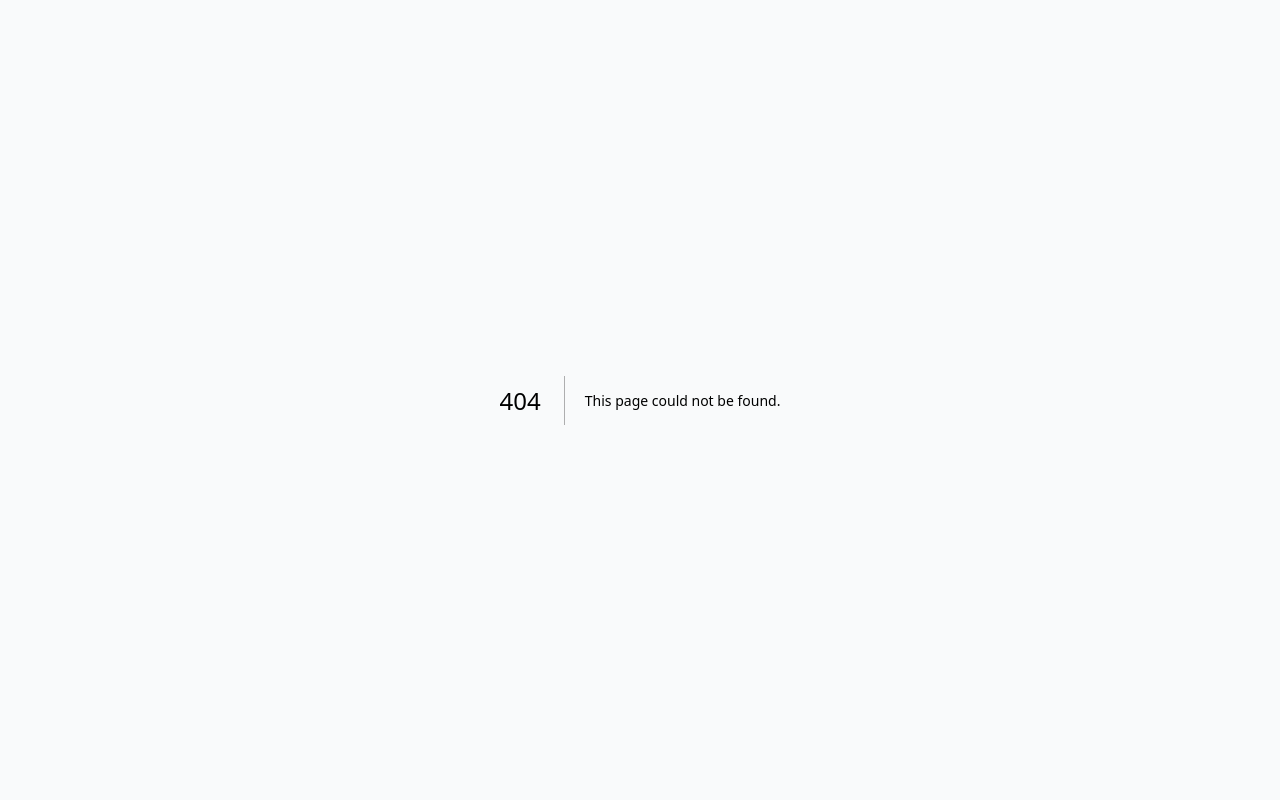
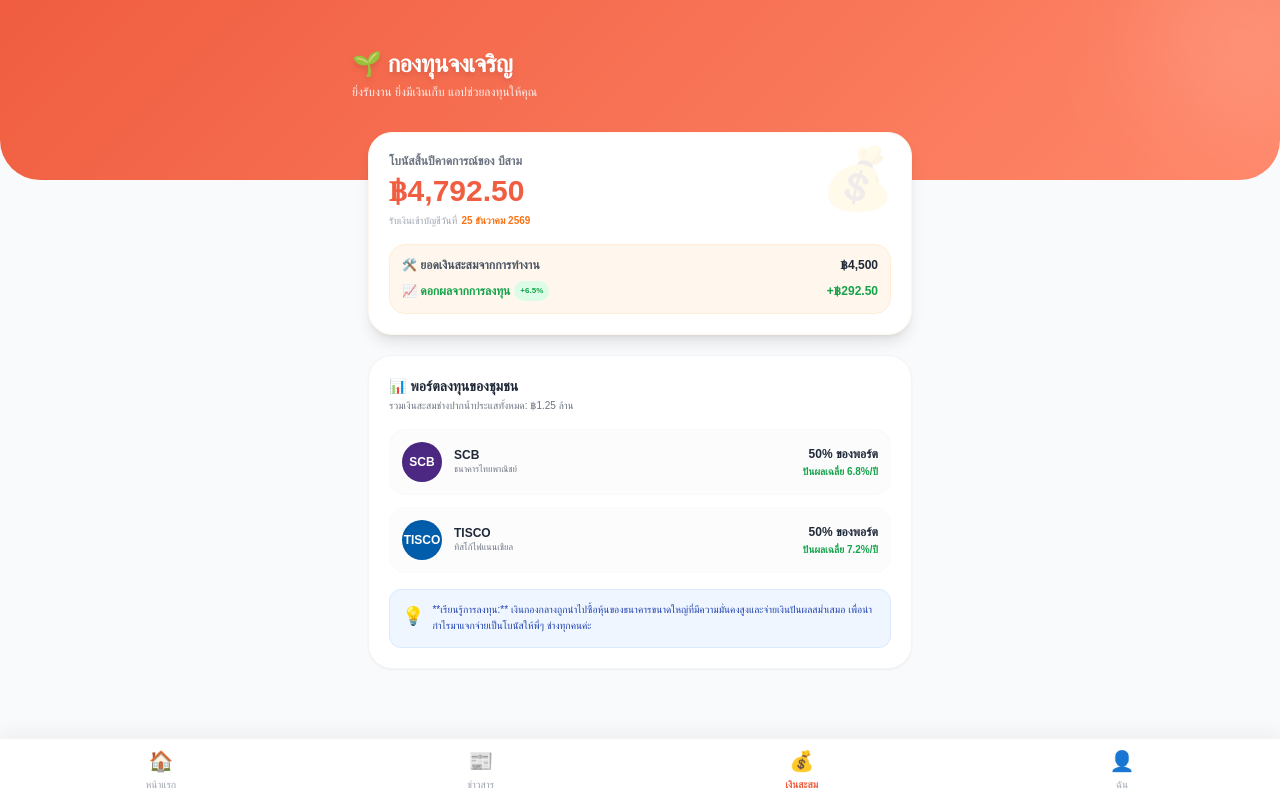
Before and after one commit to BSam-B3/jong-jaroen, a Next.js app: page /wealth in a window 1280 px wide. Before the commit this address had no page. Built offline with nearby package versions, Linux system fonts and the light colour scheme.

Commit message:
Create page.tsx

```diff
--- /dev/null
+++ b/app/wealth/page.tsx
@@ -0,0 +1,138 @@
+'use client';
+import { useState } from 'react';
+import Link from 'next/link';
+
+// ── Soft Shopee Palette ─────────────────────────────────────────
+const themePalette = {
+  primaryOrange: '#F05D40',
+  lightOrange: '#FF8769',
+  bgGray: '#F9FAFB',
+};
+
+// 🌟 Mock Data: ข้อมูลกองทุนชุมชน และ ข้อมูลของช่าง 🌟
+const wealthData = {
+  userName: 'บีสาม',
+  myPoints: 4500, // 1 พอยต์ = 1 บาทที่แอปหักเข้ากองกลางจากการทำงานของบีสาม
+  communityTotalFund: 1250000, // ยอดเงินกองกลางทั้งหมดของแอป
+  expectedYield: 6.5, // % ผลตอบแทนคาดการณ์
+  payoutDate: '25 ธันวาคม 2569',
+
+  // พอร์ตการลงทุนของกองกลาง (เน้นหุ้นปันผลสูงเพื่อความมั่นคง)
+  portfolio: [
+    { symbol: 'SCB', name: 'ธนาคารไทยพาณิชย์', allocation: 50, yield: 6.8, color: '#4C2882' },
+    { symbol: 'TISCO', name: 'ทิสโก้ไฟแนนเชียล', allocation: 50, yield: 7.2, color: '#005DAB' }
+  ]
+};
+
+export default function WealthDashboardPage() {
+  // คำนวณเงินโบนัสคาดการณ์ของบีสาม (เงินต้น + ดอกผล)
+  const myBonusFromYield = (wealthData.myPoints * wealthData.expectedYield) / 100;
+  const myTotalExpectedBonus = wealthData.myPoints + myBonusFromYield;
+
+  return (
+    <div className="min-h-screen pb-28 relative" style={{ backgroundColor: themePalette.bgGray }}>
+
+      {/* ── Header ── */}
+      <header className="pt-12 pb-20 px-4 relative overflow-hidden rounded-b-[40px]"
+        style={{ background: `linear-gradient(135deg, ${themePalette.primaryOrange} 0%, ${themePalette.lightOrange} 100%)` }}>
+        <div className="absolute -right-10 -top-10 w-40 h-40 bg-white/20 rounded-full blur-3xl"></div>
+        <div className="max-w-xl mx-auto relative z-10">
+          <h1 className="text-white text-2xl font-black drop-shadow-md tracking-tight flex items-center gap-2">
+            🌱 กองทุนจงเจริญ
+          </h1>
+          <p className="text-white/90 text-xs font-medium mt-1">
+            ยิ่งรับงาน ยิ่งมีเงินเก็บ แอปช่วยลงทุนให้คุณ
+          </p>
+        </div>
+      </header>
+
+      <main className="max-w-xl mx-auto px-4 -mt-12 relative z-20 space-y-5">
+
+        {/* ── 🌟 1. กระเป๋าเงินโบนัสของฉัน 🌟 ── */}
+        <section className="bg-white rounded-3xl p-5 shadow-lg border border-orange-50 relative overflow-hidden">
+          <div className="absolute top-0 right-0 p-4 opacity-10 text-6xl pointer-events-none">💰</div>
+
+          <h2 className="text-xs font-bold text-gray-500 mb-1">โบนัสสิ้นปีคาดการณ์ของ {wealthData.userName}</h2>
+          <div className="text-3xl font-black mb-1" style={{ color: themePalette.primaryOrange }}>
+            ฿{myTotalExpectedBonus.toLocaleString(undefined, { minimumFractionDigits: 2, maximumFractionDigits: 2 })}
+          </div>
+          <div className="text-[10px] font-medium text-gray-400 mb-4 flex items-center gap-1">
+            รับเงินเข้าบัญชีวันที่ <span className="text-orange-500 font-bold">{wealthData.payoutDate}</span>
+          </div>
+
+          <div className="bg-orange-50 rounded-2xl p-3 border border-orange-100 space-y-2">
+            <div className="flex justify-between items-center">
+              <span className="text-xs font-bold text-gray-600">🛠️ ยอดเงินสะสมจากการทำงาน</span>
+              <span className="text-xs font-black text-gray-800">฿{wealthData.myPoints.toLocaleString()}</span>
+            </div>
+            <div className="flex justify-between items-center">
+              <span className="text-xs font-bold text-green-600 flex items-center gap-1">
+                📈 ดอกผลจากการลงทุน <span className="bg-green-100 text-[8px] px-1.5 py-0.5 rounded-full">+{wealthData.expectedYield}%</span>
+              </span>
+              <span className="text-xs font-black text-green-600">+฿{myBonusFromYield.toLocaleString(undefined, { minimumFractionDigits: 2 })}</span>
+            </div>
+          </div>
+        </section>
+
+        {/* ── 🌟 2. ความโปร่งใส: เงินกองกลางอยู่ที่ไหน? 🌟 ── */}
+        <section className="bg-white rounded-3xl p-5 shadow-sm border border-gray-100">
+          <div className="flex justify-between items-end mb-4">
+            <div>
+              <h3 className="text-sm font-black text-gray-800">📊 พอร์ตลงทุนของชุมชน</h3>
+              <p className="text-[10px] text-gray-500 mt-0.5">รวมเงินสะสมช่างปากน้ำประแสทั้งหมด: ฿{(wealthData.communityTotalFund / 1000000).toFixed(2)} ล้าน</p>
+            </div>
+          </div>
+
+          {/* รายการสินทรัพย์ที่ลงทุน */}
+          <div className="space-y-3">
+            {wealthData.portfolio.map((asset, idx) => (
+              <div key={idx} className="flex items-center justify-between p-3 rounded-2xl border border-gray-50 bg-gray-50/50 hover:bg-gray-50 transition-colors">
+                <div className="flex items-center gap-3">
+                  <div className="w-10 h-10 rounded-full flex items-center justify-center text-white font-black text-xs shadow-inner" style={{ backgroundColor: asset.color }}>
+                    {asset.symbol}
+                  </div>
+                  <div>
+                    <div className="text-xs font-bold text-gray-800">{asset.symbol}</div>
+                    <div className="text-[9px] text-gray-500">{asset.name}</div>
+                  </div>
+                </div>
+                <div className="text-right">
+                  <div className="text-xs font-black text-gray-800">{asset.allocation}% ของพอร์ต</div>
+                  <div className="text-[10px] font-bold text-green-600 mt-0.5">ปันผลเฉลี่ย {asset.yield}%/ปี</div>
+                </div>
+              </div>
+            ))}
+          </div>
+
+          <div className="mt-4 p-3 bg-blue-50 rounded-xl flex gap-2 items-start border border-blue-100">
+            <span className="text-blue-500 text-lg">💡</span>
+            <p className="text-[10px] text-blue-800 leading-relaxed font-medium">
+              **เรียนรู้การลงทุน:** เงินกองกลางถูกนำไปซื้อหุ้นของธนาคารขนาดใหญ่ที่มีความมั่นคงสูงและจ่ายเงินปันผลสม่ำเสมอ เพื่อนำกำไรมาแจกจ่ายเป็นโบนัสให้พี่ๆ ช่างทุกคนค่ะ
+            </p>
+          </div>
+        </section>
+
+      </main>
+
+      {/* 🛠️ Bottom Nav (หน้า Dashboard Active) 🛠️ */}
+      <nav className="fixed bottom-0 left-0 right-0 bg-white border-t border-gray-100 flex justify-around py-2 z-[100] shadow-[0_-5px_20px_rgba(0,0,0,0.05)] pb-safe">
+        <Link href="/" className="flex flex-col items-center gap-0.5 text-gray-400 hover:text-orange-400 transition-colors">
+          <span className="text-xl">🏠</span>
+          <span className="text-[10px]">หน้าแรก</span>
+        </Link>
+        <Link href="/news" className="flex flex-col items-center gap-0.5 text-gray-400 hover:text-orange-400 transition-colors">
+          <span className="text-xl">📰</span>
+          <span className="text-[10px]">ข่าวสาร</span>
+        </Link>
+        <Link href="/wealth" className="flex flex-col items-center gap-0.5 font-bold" style={{ color: themePalette.primaryOrange }}>
+          <span className="text-xl">💰</span>
+          <span className="text-[10px]">เงินสะสม</span>
+        </Link>
+        <Link href="/profile" className="flex flex-col items-center gap-0.5 text-gray-400 hover:text-orange-400 transition-colors">
+          <span className="text-xl">👤</span>
+          <span className="text-[10px]">ฉัน</span>
+        </Link>
+      </nav>
+    </div>
+  );
+}
```
